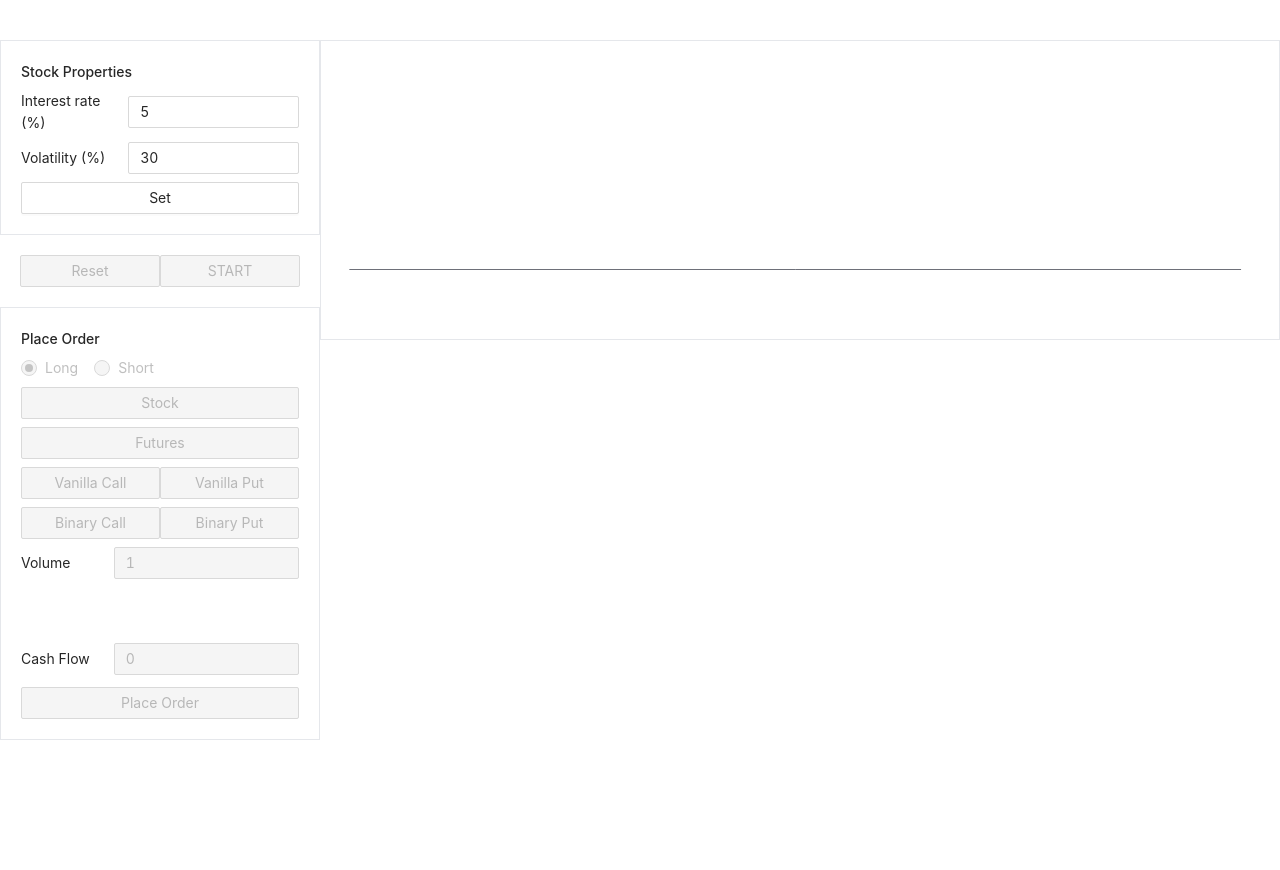
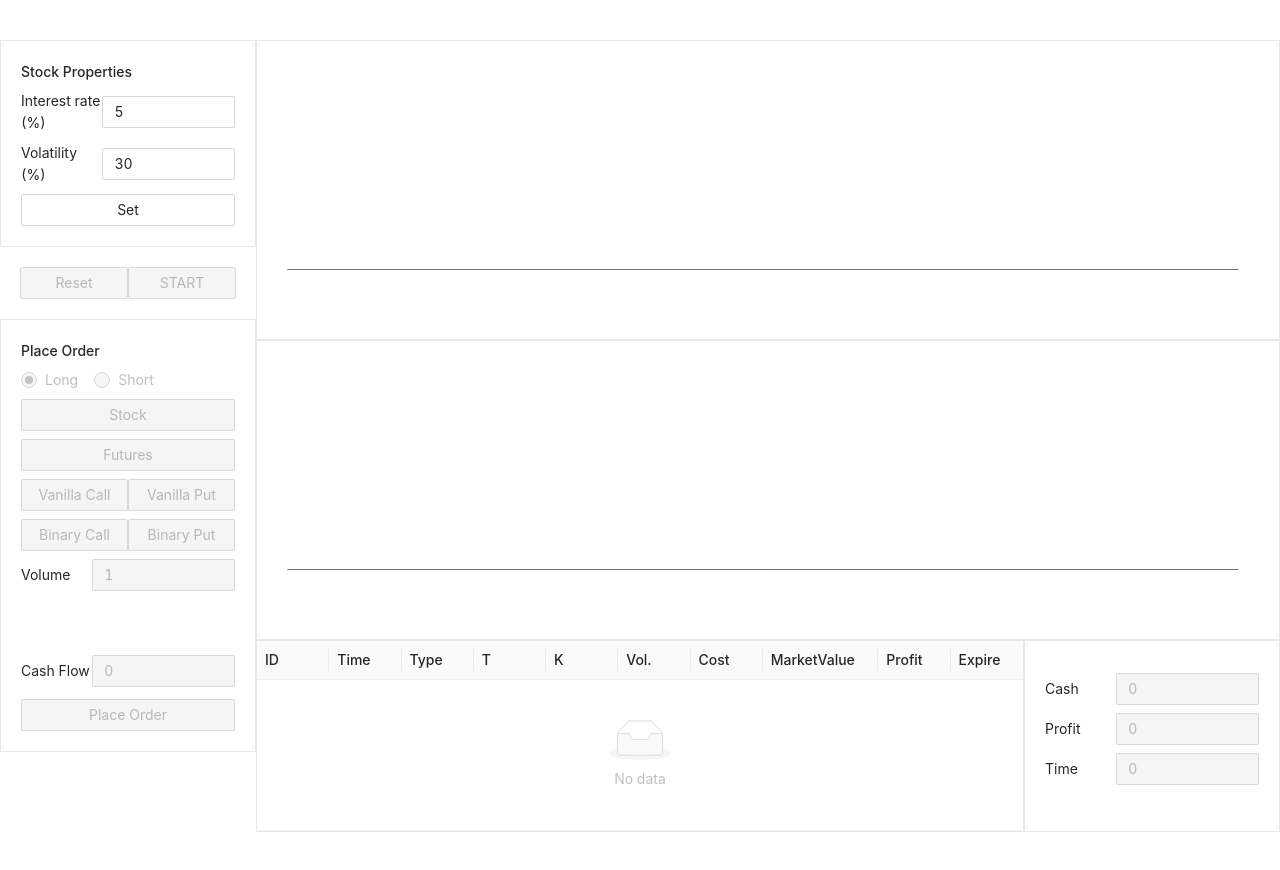
Before and after one commit to rueifong/module5, a React (Create React App) app: page / in a window 1280 px wide. Before the commit the page ends 800 px from the top, so only its background shows below. Built offline with nearby package versions, Linux system fonts and the light colour scheme.

Commit message:
feat：新增下單面板細節功能、Profit圖表顯示

```diff
--- a/src/pages/replay/index.jsx
+++ b/src/pages/replay/index.jsx
@@ -3,37 +3,51 @@ import { defaultAxios, api } from "../../environment/api";
 import DisplayChart from "../../component/chart/display-chart";
 import Simulator from "../simulator";
 import BarLineChart from "../../pages/echart-example/bar-line";
-import { Input, Button, Radio, Select } from 'antd';
+import { Input, Button, Radio, Select, Table } from 'antd';
 const { Option } = Select;
 
 const ReplayChart = () => {
-  const [interestRate, setInterestRate] = useState(5);
-  const [volatility, setVolatility] = useState(30);
-  const [data, setData] = useState({
+  let [timer, setTimer] = useState(null);
+  const [StockPriceChart, setStockPriceChart] = useState({
     xAxis: [],
     yAxis: [],
   });
+  const [ProfitChart, setProfitChart] = useState({
+    xAxis: [],
+    yAxis: [],
+  });
+  const [tableData, setTableData] = useState([]);
   const [isSet, setIsSet] = useState(false);
   const [isStart, setIsStart] = useState(false);
   const [isStockPanel, setIsStockPanel] = useState(false);
   const [currentStatus, setCurrentStatus] = useState(-1);
   const [X, setX] = useState([]);
   const [Y, setY] = useState([]);
+  const [PY, setPY] = useState([]);
   const [t, setT] = useState([]);
+  const [S, setS] = useState([]);
+  const [interestRate, setInterestRate] = useState(5);
+  const [volatility, setVolatility] = useState(30);
   const [buttonText, setButtonText] = useState('START');
   const [type, setType] = useState(1);
   const [it, setIt] = useState(0);
-  let [timer, setTimer] = useState(null);
   const [longShort, setLongShort] = useState(1);
   const [volume, setVolume] = useState(1);
   const [strike, setStrike] = useState(100);
   const [maturity, setMaturity] = useState(1);
   const [cashFlow, setCashFlow] = useState(0);
-  const [Cash, setCash] = useState([]);
+  const [cash, setCash] = useState([]);
+  const [nPortfolio, setNPortfolio] = useState(0);
+  const [expireIt, setExpireIt] = useState([]);
+  const [marketPrice, setMarketPrice] = useState([]);
+  const [portfolioProfit, setPortfolioProfit] = useState([]);
+  const [profit, setProfit] = useState([]);
+  const [cost, setCost] = useState([]);
+  const [nt, setnt] = useState(1001);
 
-  const nt = 1001;
+  // const nt = 1001;
   let t_now = [];
-  let S = [];
+  // let S = [];
   // let timer;
 
   // Reset 按鈕按下
@@ -43,18 +57,19 @@ const ReplayChart = () => {
     setIsStart(false);
     setCurrentStatus(-1);
     setButtonText('START');
-    setData({});
+    setStockPriceChart({});
   }
 
   // Start 按鈕按下
   const StartButtonPushed = () => {
     let newY = [];
+    let newPY = [];
     let c = it;
     switch (currentStatus) {
       // START
       case 0:
         setIsStockPanel(false);
-        startTimer(c, newY);
+        startTimer(c, newY, newPY);
         // runPlot();
         break;
 
@@ -72,14 +87,16 @@ const ReplayChart = () => {
       // CONTINUE
       case 2:
         setIsStockPanel(false);
-        newY = data.yAxis;
-        startTimer(c, newY);
+        newY = StockPriceChart.yAxis;
+        newPY = ProfitChart.yAxis;
+        console.log('newY', profit.length, PY.length);
+        startTimer(c, newY, newPY);
         break;
     }
   }
 
   // Start Timer
-  const startTimer = (c, newY) => {
+  const startTimer = (c, newY, newPY) => {
     setTimer(setInterval(() => {
       if (c >= X.length) {
         setCurrentStatus(3);
@@ -88,10 +105,15 @@ const ReplayChart = () => {
         alert('done');
       } else if (isStart) {
         newY.push(Y[c]);
+        newPY.push(PY[c]);
         setIt(c);
-        setData({
+        setStockPriceChart({
           xAxis: X,
           yAxis: newY,
+        });
+        setProfitChart({
+          xAxis: X,
+          yAxis: newPY,
         });
         c++;
         console.log(c, it, X.length);
@@ -154,82 +176,108 @@ const ReplayChart = () => {
 
   // Place Order 按鈕按下
   const PlaceOrderPushed =  () => {
-    let nPortfolio = nPortfolio + 1
+    let n = nPortfolio;
     // 宣告 tableData[] 表示第 nPortfolio 筆下單資訊表 (共 10 個欄位)
-    let i = nPortfolio;
-    let tableData = [];
-    tableData[1] = i;
-    tableData[2] = X[it];
-    tableData[3] = type;
+    let i = n + 1;
+    let table = [];
+    table[1] = i;
+    setNPortfolio(i);
+    table[2] = t[it];
+    table[3] = type;
 
-    let expireIt = [];
+    let expireIt_now = [];
     let expireInd;
     let T;
+    let K;
+    let CashFlow;
+    let cash_now = [];
+    let portfolio = [];
+    let market = [];
+    let profit_now = [];
+    let tau = [];
+    let ind = [];
+    let v;
+    let price;
     if (type == 1) {
-      expireIt[i] = nt;
+      expireIt_now[i] = nt;
     } else {
       T = maturity;
-      tableData[4] = T;
+      table[4] = T;
       expireInd = Math.round(1000 * T + 1);
-      expireIt[i]= expireInd;
-      let K = strike;
-      tableData[5] = K;
+      expireIt_now[i]= expireInd;
+      K = strike;
+      table[5] = K;
     }
+    setExpireIt(expireIt_now);
     let vol = volume
-    tableData[6] = vol * longShort;
-    let cost = [];
+    table[6] = vol * longShort;
     cost[i] = -cashFlow;
-    tableData[7] = -cashFlow;
-    tableData[8] = -cashFlow;
-    tableData[9] = 0;
+    table[7] = -cashFlow;
+    table[8] = -cashFlow;
+    table[9] = 0;
     // 將 tableData 資料填入 portfolioTable 第 i 列
+    setTableData(t => [...t, {
+      id: table[1],
+      time: table[2],
+      type: table[3],
+      t: table[4],
+      k: table[5],
+      vol: table[6],
+      cost: table[7],
+      marketValue: table[8],
+      profit: table[9],
+      expire: table[10],
+    }]);
+    console.log(tableData);
     let r = interestRate / 100;
     let dt = 1 / (nt - 1);
     let tt = [];
     for (let j = 0; j <= (nt - it); j++) {
       tt[j + 1] = j * dt;
     }
-    let cash = [];
     for (let j = it; j <= nt; j++) {
-      cash[j] = cash[j] + cashFlow * Math.exp(r * tt[j - it + 1]);
+      cash_now[j] = 0;
+      cash_now[j] = cash_now[j] + cashFlow * Math.exp(r * tt[j - it + 1]);
     }
-    let portfolioProfit = [];
+    portfolio[i] = [];
     if (type == 1) {
-      setCashFlow(longShort * Y[nt] * vol);
-      cash[nt] = cash[nt] + cashFlow;
-      portfolioProfit[i][nt] = cashFlow - cost[i]
+      CashFlow = (longShort * S[nt] * vol);
+      cash_now[nt] = 0;
+      cash_now[nt] = cash_now[nt] + cashFlow;
+      portfolio[i][nt] = cashFlow - cost[i]
     } else {
       for (let j = 0; j <= (nt - expireInd); j++) {
         tt[j + 1] = j * dt;
       }
       switch (type) {
         case 2:
-          setCashFlow(longShort * (Y[expireInd] - K) * vol);
+          CashFlow = (longShort * (S[expireInd] - K) * vol);
           break;
         case 3:
-          setCashFlow(longShort * Math.max(Y[expireInd] - K, 0) * vol);
+          CashFlow = (longShort * Math.max(S[expireInd] - K, 0) * vol);
           break;
         case 4:
-          setCashFlow(longShort * Math.max(K - Y[expireInd], 0) * vol);
+          CashFlow = (longShort * Math.max(K - S[expireInd], 0) * vol);
           break;
         case 5:
-          setCashFlow(longShort * (Y[expireInd] > K) * vol);
+          CashFlow = (longShort * (S[expireInd] > K) * vol);
           break;
         case 6:
-          setCashFlow(longShort * (K > Y[expireInd]) * vol);
+          CashFlow = (longShort * (K > S[expireInd]) * vol);
           break;
       }
       for (let j = expireInd; j <= nt; j++) {
-        cash[j] = cash[j] + cashFlow * Math.exp(r * tt[j - expireInd + 1]);
-        portfolioProfit[i][j] = cashFlow - cost[i];
+        cash_now[j] = 0;
+        cash_now[j] = cash_now[j] + cashFlow * Math.exp(r * tt[j - expireInd + 1]);
+        portfolio[i][j] = cashFlow - cost[i];
       }
     }
 
-    let marketPrice = [];
+    market[i] = [];
     if (type == 1) {
       for (let j = it; j <= (nt - 1); j++) {
-        marketPrice[i][j] = longShort * Y[j] * vol;
-        portfolioProfit[i][j] = marketPrice[i][j] - cost[i];
+        market[i][j] = longShort * S[j] * vol;
+        portfolio[i][j] = market[i][j] - cost[i];
       }
     } else {
       for (let j = 0; j <= (expireInd - 1 - it); j++) {
@@ -243,41 +291,49 @@ const ReplayChart = () => {
       switch (type) {
         case 2:
           for (let j = 1; j <= (expireInd - it); j++) {
-            price = Y[ind[j]] - K * Math.exp(-r * tau[j]);
+            price = S[ind[j]] - K * Math.exp(-r * tau[j]);
           }
           break;
         case 3:
           for (let j = 1; j <= (expireInd - it); j++) {
-            price = vanillaPrice(Y[ind[j]], K, r, v, tau[j], 1);
+            price = vanillaPrice(S[ind[j]], K, r, v, tau[j], 1);
           }
           break;
         case 4:
           for (let j = 1; j <= (expireInd - it); j++) {
-            price = vanillaPrice(Y[ind[j]], K, r, v, tau[j], -1);
+            price = vanillaPrice(S[ind[j]], K, r, v, tau[j], -1);
           }
           break;
         case 5:
           for (let j = 1; j <= (expireInd - it); j++) {
-            price = binaryPrice(Y[ind[j]], K, r, v, tau[j], 1);
+            price = binaryPrice(S[ind[j]], K, r, v, tau[j], 1);
           }
           break;
         case 6:
           for (let j = 1; j <= (expireInd - it); j++) {
-            price = binaryPrice(Y[ind[j]], K, r, v, tau[j], -1);
+            price = binaryPrice(S[ind[j]], K, r, v, tau[j], -1);
           }
           break;
       }
       for (let j = it; j <= (expireInd - 1); j++) {
-        marketPrice[i][j] = longShort * price[j - it + 1] * vol;
-        portfolioProfit[i][j] = marketPrice[i][j] - cost[i];
+        market[i][j] = longShort * price[j - it + 1] * vol;
+        portfolio[i][j] = market[i][j] - cost[i];
       }
     }
+    setMarketPrice(market);
     for (let j = 1; j <= nt; j++) {
+      profit_now[j] = 0;
       for (let k = 1; k <= nPortfolio; k++) {
-        profit[j] = profit[j] + marketPrice[k, j] + cash[j];
+        profit_now[j] = profit_now[j] + marketPrice[k][j] + cash_now[j];
       }
     }
-    setCash(cash[it]);
+    setPortfolioProfit(portfolio);
+    setProfit(profit_now);
+    console.log('newY2', profit_now, cash_now);
+    setPY(profit_now.slice(1));
+    setCashFlow(CashFlow);
+    setCash(cash_now);
+    // setCash(cash_now[it]);
   }
 
   // 下單面板初始化設定
@@ -288,14 +344,14 @@ const ReplayChart = () => {
     setVolume(1);
     setStrike(100);
     setMaturity(1);
-    setCashFlow(-Y[it]);
+    setCashFlow(-S[it]);
     updateOrderPanel(type);
   }
 
   // 下單面板更新
   const updateOrderPanel = (typeNow) => {
     // LongShortFlag = (Long: 1; Short: -1)
-    let S0 = Y[it];
+    let S0 = S[it];
     let K = strike;
     let r = interestRate / 100;
     let v = volatility / 100;
@@ -324,7 +380,7 @@ const ReplayChart = () => {
 
   // 更新 Portfolio Table
   const updatePortfolioTable = () => {
-    setCash(cash[it]);
+    // setCash(cash[it]);
     Profit = profit[it];
     Time = t[it];
     if (nPortfolio > 0) {
@@ -342,29 +398,31 @@ const ReplayChart = () => {
   const generateGBM = () => {
     let r = interestRate / 100;
     let v = volatility / 100;
-    for (let j = 0; j < nt; j++) {
-      t_now[j] = (j) / (nt - 1);
+    let py = [];
+    for (let j = 1; j <= nt; j++) {
+      t_now[j] = (j - 1) / (nt - 1);
+      py[j] = 0;
     }
-    setT(t_now);
 
     let dt = 1 / (nt - 1);
-    S[0] = 100
-
-    let total = 0;
-    let dataR = [];
-    for (let j = 1; j < nt; j++) {
+    let s = [];
+    s[0] = 0;
+    s[1] = 100
+    for (let j = 2; j <= nt; j++) {
       let U1 = Math.random();
       let U2 = Math.random();
       let Z =  Math.sqrt(-2 * Math.log(U1)) * Math.cos(2 * U2 * Math.PI);
       let R = (r - 0.5 * Math.pow(v, 2)) * dt + v * Math.sqrt(dt) * Z;
-      S[j] = S[j - 1] * Math.exp(R);
+      s[j] = s[j - 1] * Math.exp(R);
     }
-
-    console.log('S', S);
+    console.log('S', s);
     console.log('t', t);
 
-    setX(t_now);
-    setY(S);
+    setX(t_now.slice(1));
+    setY(s.slice(1));
+    setPY(py.slice(1));
+    setT(t_now);
+    setS(s);
     setIsSet(true);
     setIsStart(true);
     setCurrentStatus(0);
@@ -415,7 +473,7 @@ const ReplayChart = () => {
     <div className="flex">
 
       {/* 設定 */}
-      <div className="w-1/4">
+      <div className="w-1/5">
         <div className="border p-5">
           <h6>Stock Properties</h6>
           <div className="flex items-center mb-2">
@@ -461,10 +519,10 @@ const ReplayChart = () => {
           <div className="flex items-center" style={{ opacity: (type == 1) ? 0 : 1 }}>
             <span className="w-1/3">Maturity</span>
             <Select disabled={type == 1 || !isStockPanel} className="w-2/3" defaultValue="1" onChange={MaturityValueChanged}>
-              <Option disabled={X[it] >= 0.2} value="0.2">0.2</Option>
-              <Option disabled={X[it] >= 0.4} value="0.4">0.4</Option>
-              <Option disabled={X[it] >= 0.6} value="0.6">0.6</Option>
-              <Option disabled={X[it] >= 0.8} value="0.8">0.8</Option>
+              <Option disabled={t[it] >= 0.2} value="0.2">0.2</Option>
+              <Option disabled={t[it] >= 0.4} value="0.4">0.4</Option>
+              <Option disabled={t[it] >= 0.6} value="0.6">0.6</Option>
+              <Option disabled={t[it] >= 0.8} value="0.8">0.8</Option>
               <Option value="1">1</Option>
             </Select>
           </div>
@@ -477,10 +535,104 @@ const ReplayChart = () => {
       </div>
 
       {/* 圖表 */}
-      <div className="w-3/4">
+      <div className="w-4/5">
         <BarLineChart
-          data={data}
+          data={StockPriceChart}
         />
+        <BarLineChart
+          data={ProfitChart}
+        />
+
+        <div className="flex">
+          <div className="w-3/4">
+            <Table
+              className="border"
+              rowKey="id"
+              size="small"
+              columns={[
+                {
+                  title: "ID",
+                  dataIndex: "id",
+                  key: Math.random(),
+                  width: 50,
+                },
+                {
+                  title: "Time",
+                  dataIndex: "time",
+                  key: Math.random(),
+                  width: 50,
+                },
+                {
+                  title: "Type",
+                  dataIndex: "type",
+                  key: Math.random(),
+                  width: 50,
+                },
+                {
+                  title: "T",
+                  dataIndex: "t",
+                  key: Math.random(),
+                  width: 50,
+                },
+                {
+                  title: "K",
+                  dataIndex: "k",
+                  key: Math.random(),
+                  width: 50,
+                },              {
+                  title: "Vol.",
+                  dataIndex: "vol",
+                  key: Math.random(),
+                  width: 50,
+                },
+                {
+                  title: "Cost",
+                  dataIndex: "cost",
+                  key: Math.random(),
+                  width: 50,
+                },
+                {
+                  title: "MarketValue",
+                  dataIndex: "marketValue",
+                  key: Math.random(),
+                  width: 80,
+                },
+                {
+                  title: "Profit",
+                  dataIndex: "profit",
+                  key: Math.random(),
+                  width: 50,
+                },
+                {
+                  title: "Expire",
+                  dataIndex: "expire",
+                  key: Math.random(),
+                  width: 50,
+                },
+              ]}
+              pagination={false}
+              dataSource={
+                tableData
+                // orders.length && [{ ...orders[currentIndex], key: Math.random() }]
+              }
+              sticky
+            />
+          </div>
+          <div className="w-1/4 p-5 border py-8">
+            <div className="flex items-center mb-2">
+              <span className="w-1/3">Cash</span>
+              <Input disabled={true} type="number" className="w-2/3" value={cashFlow} />
+            </div>
+            <div className="flex items-center mb-2">
+              <span className="w-1/3">Profit</span>
+              <Input disabled={true} type="number" className="w-2/3" value={cashFlow} />
+            </div>
+            <div className="flex items-center">
+              <span className="w-1/3">Time</span>
+              <Input disabled={true} type="number" className="w-2/3" value={cashFlow} />
+            </div>
+          </div>
+        </div>
       </div>
     </div>
   );
```
